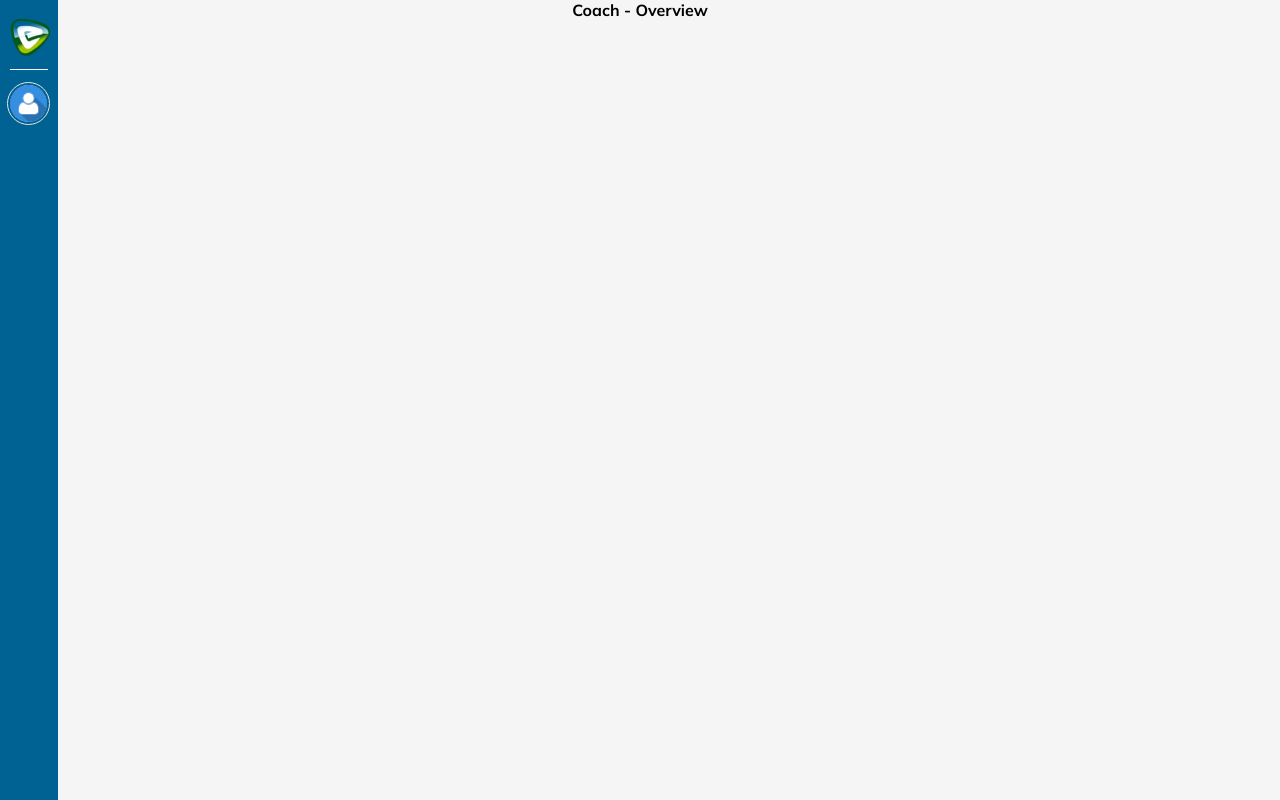
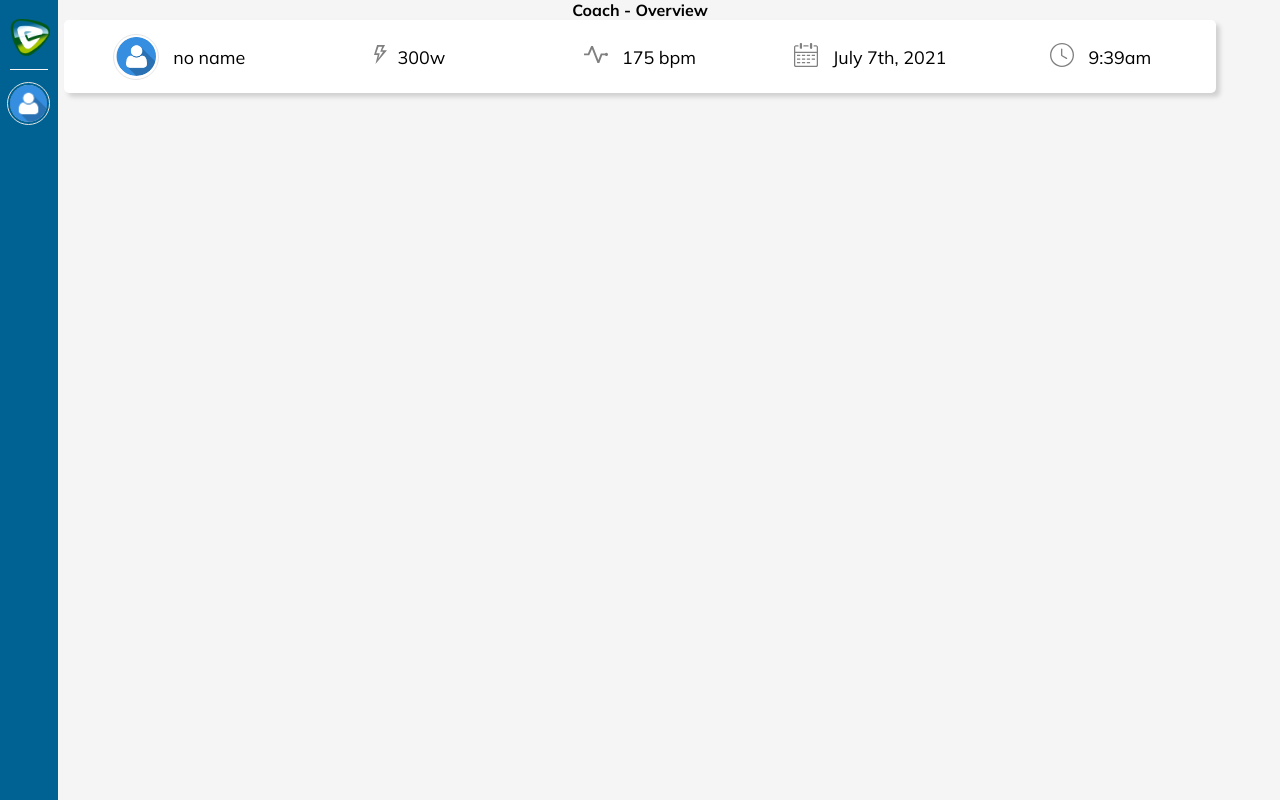
Before and after one commit to roberttullycarr/cyclingsimulator, a React (Create React App) app in the folder frontend/: page /coach/overview in a window 1280 px wide. Built offline with nearby package versions, Linux system fonts and the light colour scheme.

Commit message:
sessioncard component

```diff
--- a/frontend/src/3_Pages/2_Coach/2_1_Overview/index.jsx
+++ b/frontend/src/3_Pages/2_Coach/2_1_Overview/index.jsx
@@ -4,6 +4,7 @@ import {fetchCyclistData} from "../../../2_Store/Fetches/cyclist_data";
 import {useDispatch} from "react-redux";
 import Avatar from "../../../4_Components/7_Avatar";
 import MenuBar from "../../../4_Components/3_MenuBar";
+import SessionCard from "../../../4_Components/5_SessionCard";
 
 
 const Overview = () => {
@@ -18,6 +19,7 @@ const Overview = () => {
         <Main>
             <h1>Coach - Overview</h1>
             <MenuBar />
+            <SessionCard />
         </Main>
     )
 }
--- /dev/null
+++ b/frontend/src/4_Components/5_SessionCard/index.jsx
@@ -0,0 +1,75 @@
+import React from "react";
+import styled from "styled-components";
+//import { useHistory, useLocation } from "react-router-dom";
+import ClockIcon from "../../5_Assets/SVG/24_clock.svg";
+import HeartRateIcon from "../../5_Assets/SVG/22_heartrate.svg";
+import PowerIcon from "../../5_Assets/SVG/21_power.svg";
+import DateIcon from "../../5_Assets/SVG/23_date.svg";
+import Avatar from "../7_Avatar";
+
+const ContentCard = styled.div`
+    width:90%;
+    background: white;
+    box-shadow: ${props => props.theme.BoxShadowWidget};
+    display: grid;
+    grid-template-columns: repeat(auto-fit, minmax(10%, 1fr));
+    padding: 1.7vh 0;
+    border-radius:5px;
+`;
+const ImgSVG = styled.img`
+    width: 3vh;
+    filter: invert(.5);
+`;
+const PowerSVG = styled.img`
+    width: 1.6vh;
+    filter: invert(.5);
+`;
+const WrapperDiv = styled.div`
+    display: flex;
+    align-items: center;
+    flex-wrap: nowrap;
+    justify-content: center;
+`;
+const TextCard = styled.p`
+    margin-left: 14px;
+    font-size: 1.4vw;
+`;
+const PowerText = styled.p`
+    margin-left: 11px;
+    font-size: 1.4vw;
+`;
+const DivImg = styled.div`
+`;
+
+
+
+const SessionCard = (props) => {
+
+    return (
+    <ContentCard>
+        <WrapperDiv>
+            <Avatar width={20} marginLeft={"0"} marginRight={"0"}/>
+            <TextCard>{props.username ? props.username : "no name"}</TextCard>
+        </WrapperDiv>
+
+        <WrapperDiv>
+            <DivImg><PowerSVG src={PowerIcon} alt="power icon"/></DivImg>
+            <PowerText>{props.power ? props.power : "300w"}</PowerText>
+        </WrapperDiv>
+        <WrapperDiv>
+            <DivImg><ImgSVG src={HeartRateIcon} alt="heartrate icon"/></DivImg>
+            <TextCard>{props.power ? props.power : "175 bpm"}</TextCard>
+        </WrapperDiv>
+        <WrapperDiv>
+            <DivImg><ImgSVG src={DateIcon} alt="date icon"/></DivImg>
+            <TextCard>{props.power ? props.power : "July 7th, 2021"}</TextCard>
+        </WrapperDiv>
+        <WrapperDiv>
+            <div><ImgSVG src={ClockIcon} alt="clock icon"/></div>
+            <TextCard>{props.power ? props.power : "9:39am"}</TextCard>
+        </WrapperDiv>
+
+    </ContentCard>
+    )
+};
+export default SessionCard;
```
